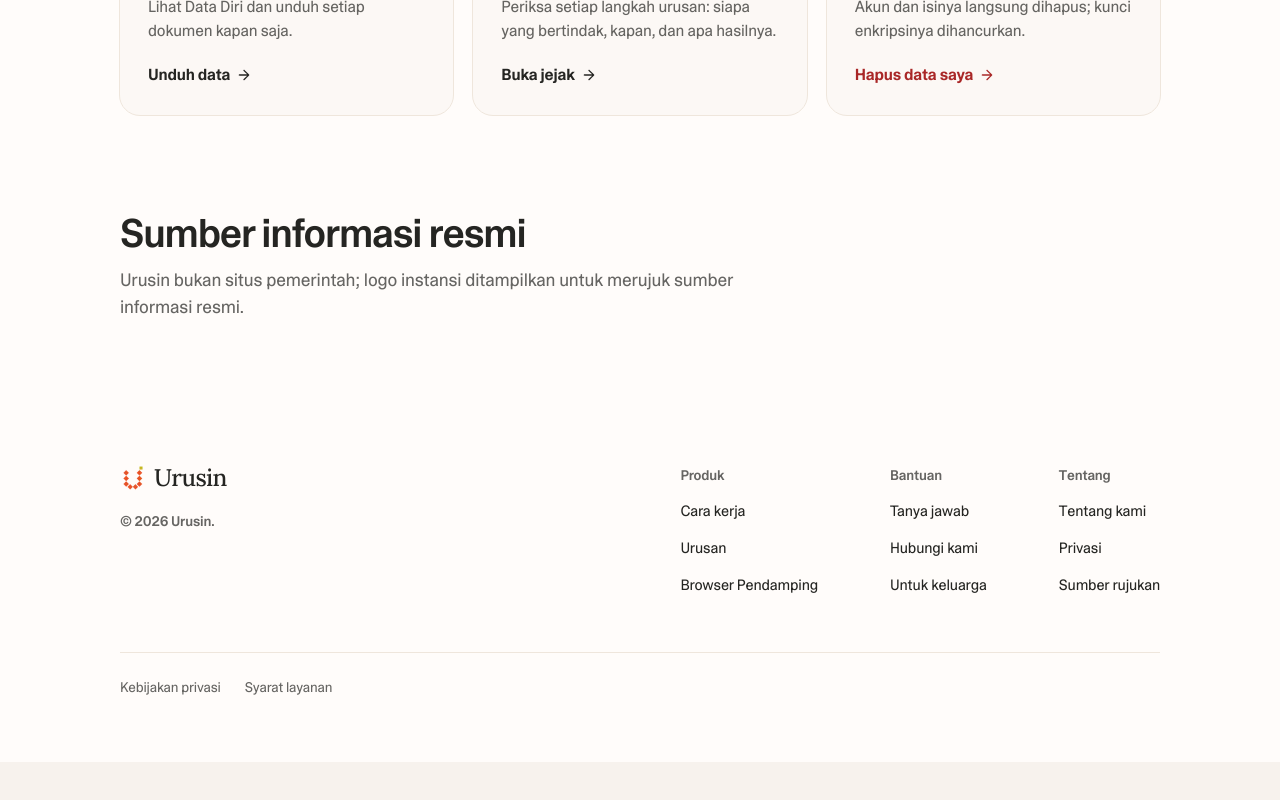
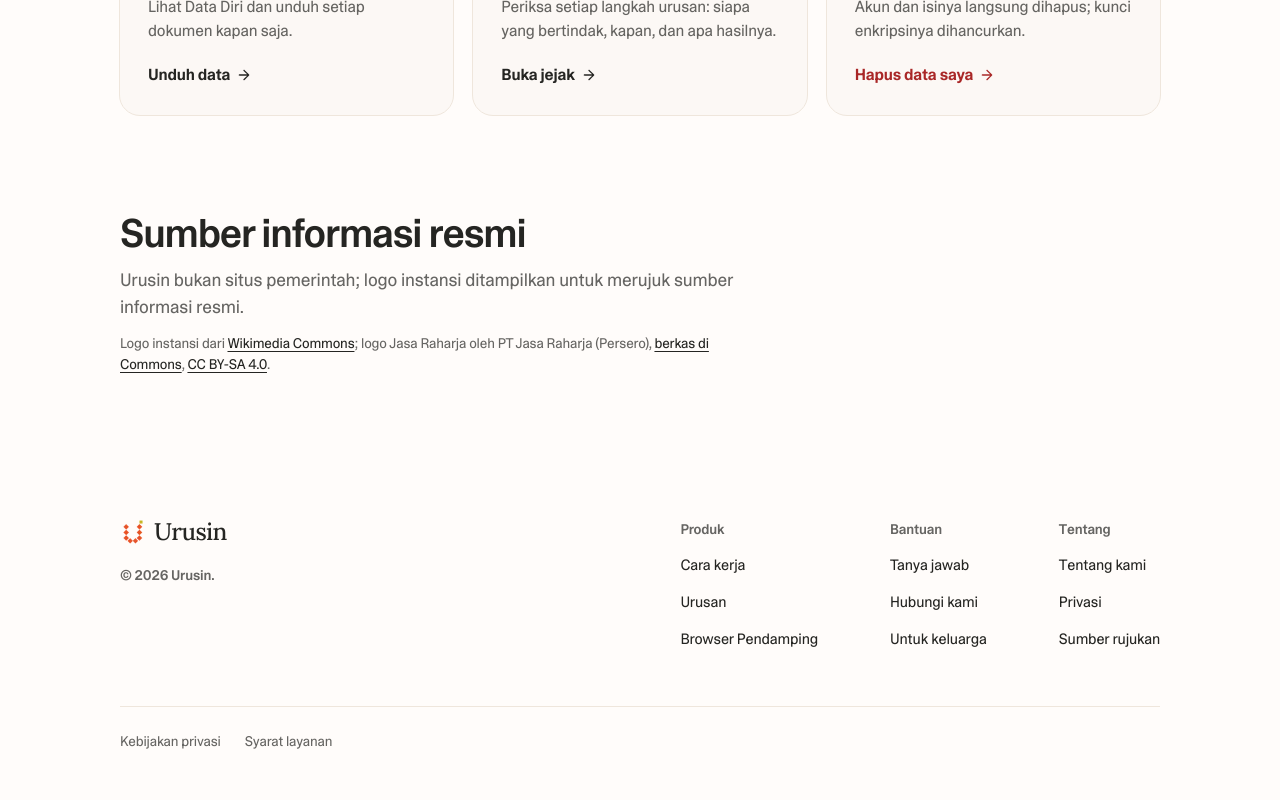
Before and after one commit to bynguts/urusin, a SvelteKit app in the folder apps/web/: page /privasi in a window 1280 px wide. Shown: the part 3295-4095 px from the top of the page. Before the commit the page ends 4057 px from the top, so only its background shows below. Built offline with nearby package versions, Linux system fonts and the light colour scheme; no server answers.

Commit message:
docs(web): atribusi logo instansi di halaman privasi
Logo dari Wikimedia Commons; logo Jasa Raharja oleh PT Jasa Raharja (Persero), CC BY-SA 4.0.

```diff
--- a/apps/web/src/routes/privasi/+page.svelte
+++ b/apps/web/src/routes/privasi/+page.svelte
@@ -282,6 +282,13 @@
         <p class="pv24">
           Urusin bukan situs pemerintah; logo instansi ditampilkan untuk merujuk sumber informasi resmi.
         </p>
+        <p class="pv24 pv-atribusi">
+          Logo instansi dari <a href="https://commons.wikimedia.org/">Wikimedia Commons</a>; logo Jasa Raharja
+          oleh PT Jasa Raharja (Persero),
+          <a href="https://commons.wikimedia.org/wiki/File:PT_Jasa_Raharja_(Persero).svg">berkas di Commons</a
+          >,
+          <a href="https://creativecommons.org/licenses/by-sa/4.0/">CC BY-SA 4.0</a>.
+        </p>
       </div>
     </section>
   </div>
--- a/apps/web/src/routes/privasi/privasi.css
+++ b/apps/web/src/routes/privasi/privasi.css
@@ -222,6 +222,11 @@
   font-weight: 400;
   line-height: 27px;
   width: 640px;
+}
+/* Atribusi logo (CC BY-SA untuk Jasa Raharja): lebih kecil dari paragraf; gaya tautan dari .pv24 a. */
+.pv24.pv-atribusi {
+  font-size: 14px;
+  line-height: 21px;
 }
 .pv24 a {
   color: var(--sb-text-primary, #252522);
```
